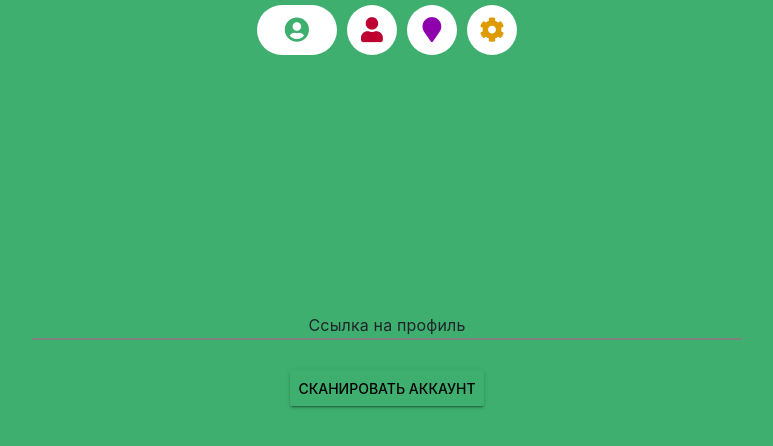
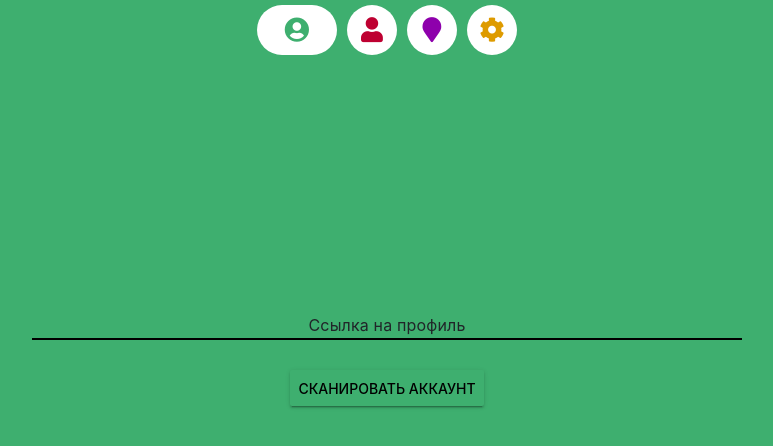
Before and after one commit to shzfrnia/Vk_script_front, a Vue app: page /one in a window 1280 px wide. Shown: the top 446 px of the page, without its empty margins (253-1026 px from the left). Built offline with nearby package versions, Linux system fonts and the light colour scheme.

Commit message:
Fix color

```diff
--- a/src/views/SetAccount.vue
+++ b/src/views/SetAccount.vue
@@ -22,7 +22,7 @@
 <style scoped>
     .md-field:after {
         height: 2px;
-        background: gray;
+        background: black;
     }
     .md-input {
         text-align: center;
```
